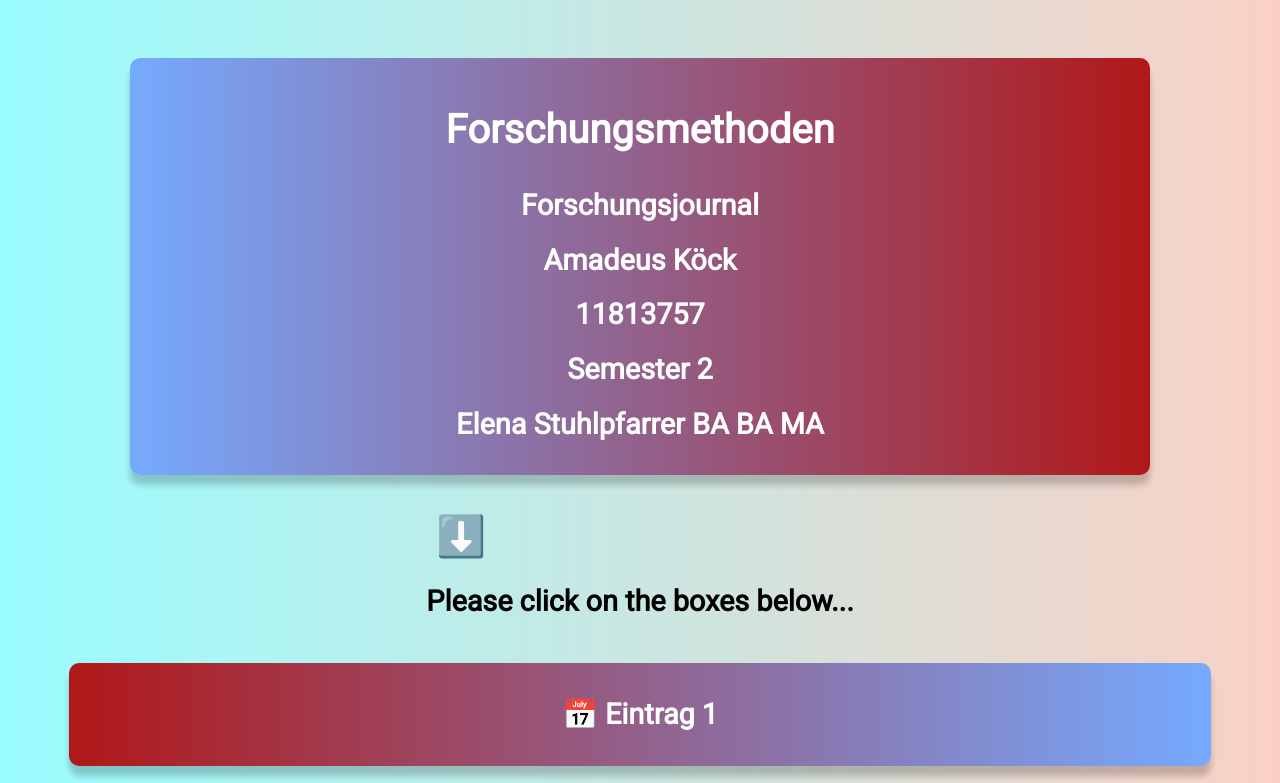
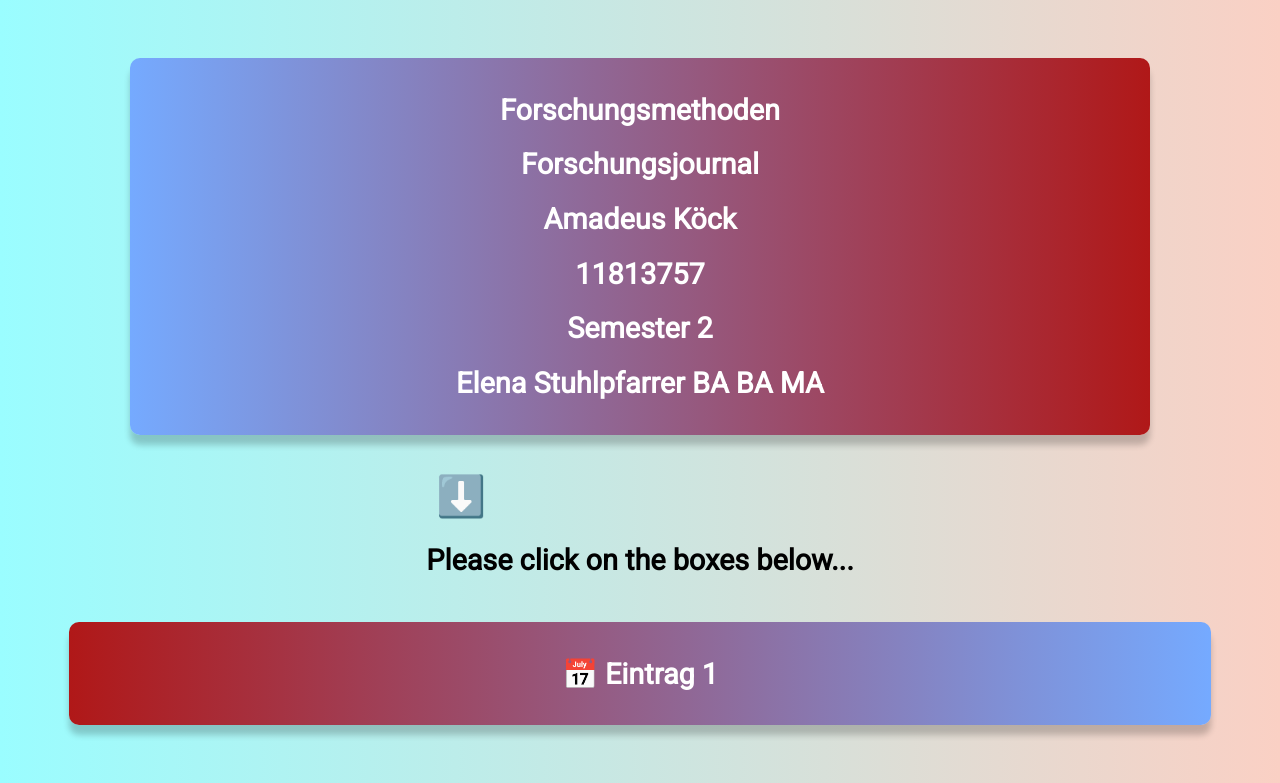
Before and after one commit to Ama1308/SAM24, a plain HTML site: page index.html in a window 1280 px wide. Shown: the top 783 px of the page. Drawn offline with Linux system fonts and the light colour scheme.

Commit message:
Add files via upload

```diff
--- a/index.html
+++ b/index.html
@@ -101,7 +101,7 @@ h2 {
 <body>
 
     <div class="box2">
-        <h1>Forschungsmethoden</h1>
+        <h2>Forschungsmethoden</h2>
         <h2>Forschungsjournal</h2>
         <h2>Amadeus Köck</h2>
         <h2>11813757</h2>
```
